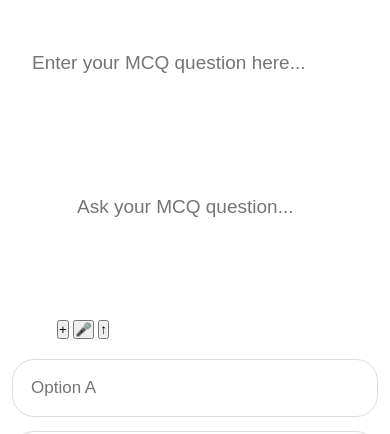
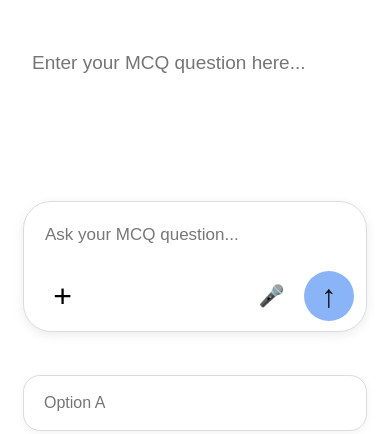
Before and after one commit to parvejhussain613-crypto/ai-mcq-solver, a plain HTML site: page index.html in a window 390 px wide. Shown: the part 374-808 px from the top of the page. Drawn offline with Linux system fonts and the light colour scheme.

Commit message:
Add styles for MCQ input and options
Added styles for MCQ input, options, and responsive design.

```diff
--- a/style.css
+++ b/style.css
@@ -364,3 +364,180 @@ textarea {
   }
 
 }
+/* ================================
+   GEMINI STYLE MCQ INPUT
+================================ */
+
+.mcq-input-wrapper {
+    width: 100%;
+    max-width: 700px;
+    margin: 30px auto 20px;
+    background: #ffffff;
+    border: 1px solid #dadce0;
+    border-radius: 32px;
+    padding: 12px 14px 12px 20px;
+    box-sizing: border-box;
+    box-shadow: 0 3px 12px rgba(0, 0, 0, 0.08);
+}
+
+.mcq-input-wrapper textarea {
+    width: 100%;
+    min-height: 55px;
+    max-height: 150px;
+    border: none;
+    outline: none;
+    resize: none;
+    background: transparent;
+    color: #202124;
+    font-size: 18px;
+    line-height: 1.5;
+    font-family: inherit;
+    padding: 10px 5px;
+    box-sizing: border-box;
+}
+
+.mcq-input-wrapper textarea::placeholder {
+    color: #777;
+}
+
+/* Bottom buttons */
+
+.input-actions {
+    display: flex;
+    align-items: center;
+    gap: 10px;
+    margin-top: 5px;
+}
+
+/* Plus button */
+
+.plus-btn {
+    width: 45px;
+    height: 45px;
+    border: none;
+    border-radius: 50%;
+    background: transparent;
+    font-size: 32px;
+    cursor: pointer;
+    display: flex;
+    align-items: center;
+    justify-content: center;
+}
+
+.plus-btn:hover {
+    background: #f1f3f4;
+}
+
+/* Voice button */
+
+.voice-btn {
+    width: 45px;
+    height: 45px;
+    margin-left: auto;
+    border: none;
+    border-radius: 50%;
+    background: transparent;
+    font-size: 21px;
+    cursor: pointer;
+}
+
+.voice-btn:hover {
+    background: #f1f3f4;
+}
+
+/* Solve MCQ button */
+
+.send-btn {
+    width: 52px;
+    height: 52px;
+    border: none;
+    border-radius: 50%;
+    background: #8ab4f8;
+    color: #111;
+    font-size: 34px;
+    font-weight: 400;
+    cursor: pointer;
+    display: flex;
+    align-items: center;
+    justify-content: center;
+    transition: 0.2s ease;
+}
+
+.send-btn:hover {
+    transform: scale(1.05);
+    background: #6fa3f5;
+}
+
+.send-btn:active {
+    transform: scale(0.95);
+}
+
+
+/* ================================
+   MCQ OPTIONS
+================================ */
+
+.options {
+    width: 100%;
+    max-width: 700px;
+    margin: 20px auto;
+}
+
+.option-input {
+    width: 100%;
+    height: 58px;
+    margin: 8px 0;
+    padding: 0 20px;
+    box-sizing: border-box;
+
+    background: #ffffff;
+    border: 1px solid #dadce0;
+    border-radius: 18px;
+
+    font-size: 17px;
+    color: #202124;
+    outline: none;
+
+    box-shadow: 0 2px 8px rgba(0, 0, 0, 0.05);
+}
+
+.option-input:focus {
+    border-color: #8ab4f8;
+    box-shadow: 0 0 0 3px rgba(138, 180, 248, 0.2);
+}
+
+
+/* ================================
+   MOBILE RESPONSIVE
+================================ */
+
+@media (max-width: 600px) {
+
+    .mcq-input-wrapper {
+        width: 94%;
+        margin: 25px auto 15px;
+        border-radius: 28px;
+        padding: 10px 12px 10px 16px;
+    }
+
+    .mcq-input-wrapper textarea {
+        font-size: 17px;
+        min-height: 50px;
+    }
+
+    .options {
+        width: 94%;
+    }
+
+    .option-input {
+        height: 56px;
+        border-radius: 17px;
+        font-size: 16px;
+    }
+
+    .send-btn {
+        width: 50px;
+        height: 50px;
+        font-size: 32px;
+    }
+}
```
